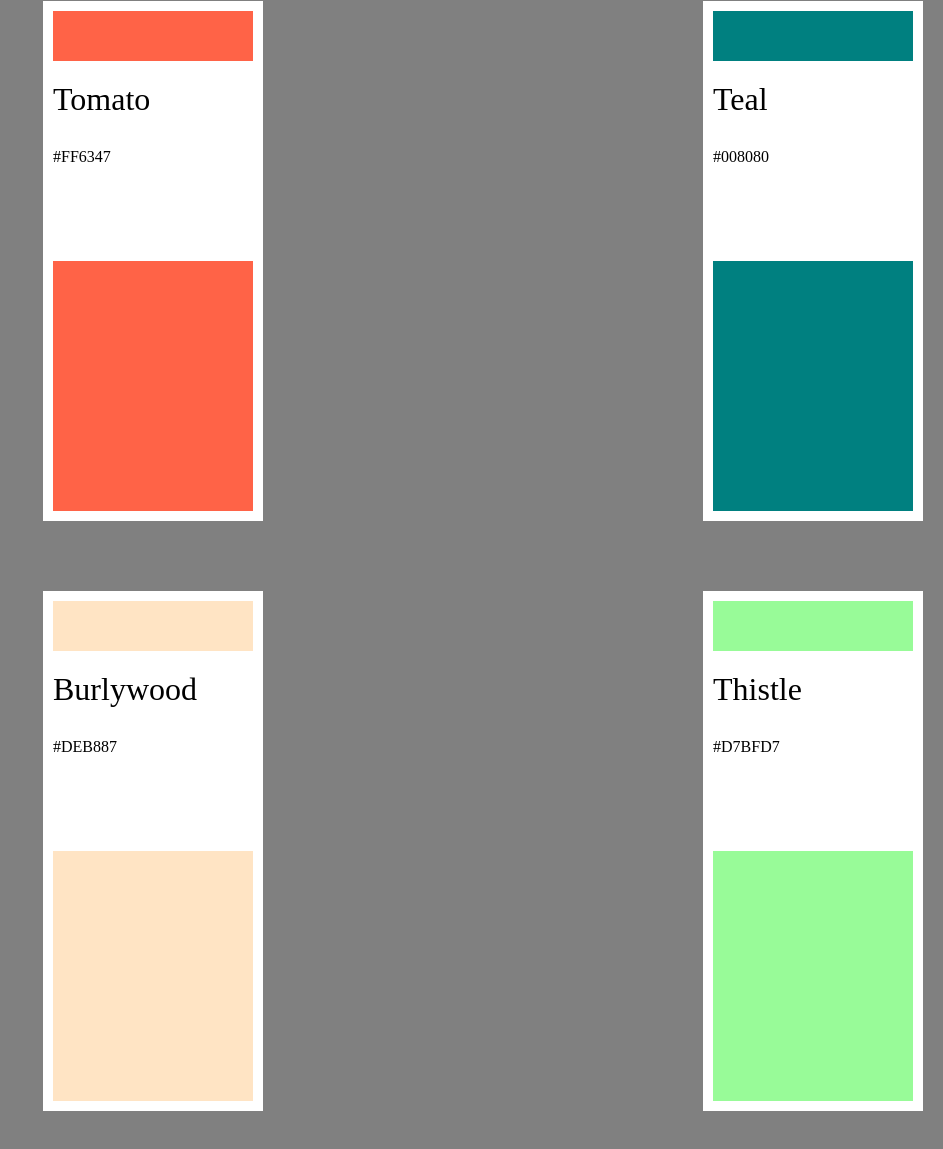
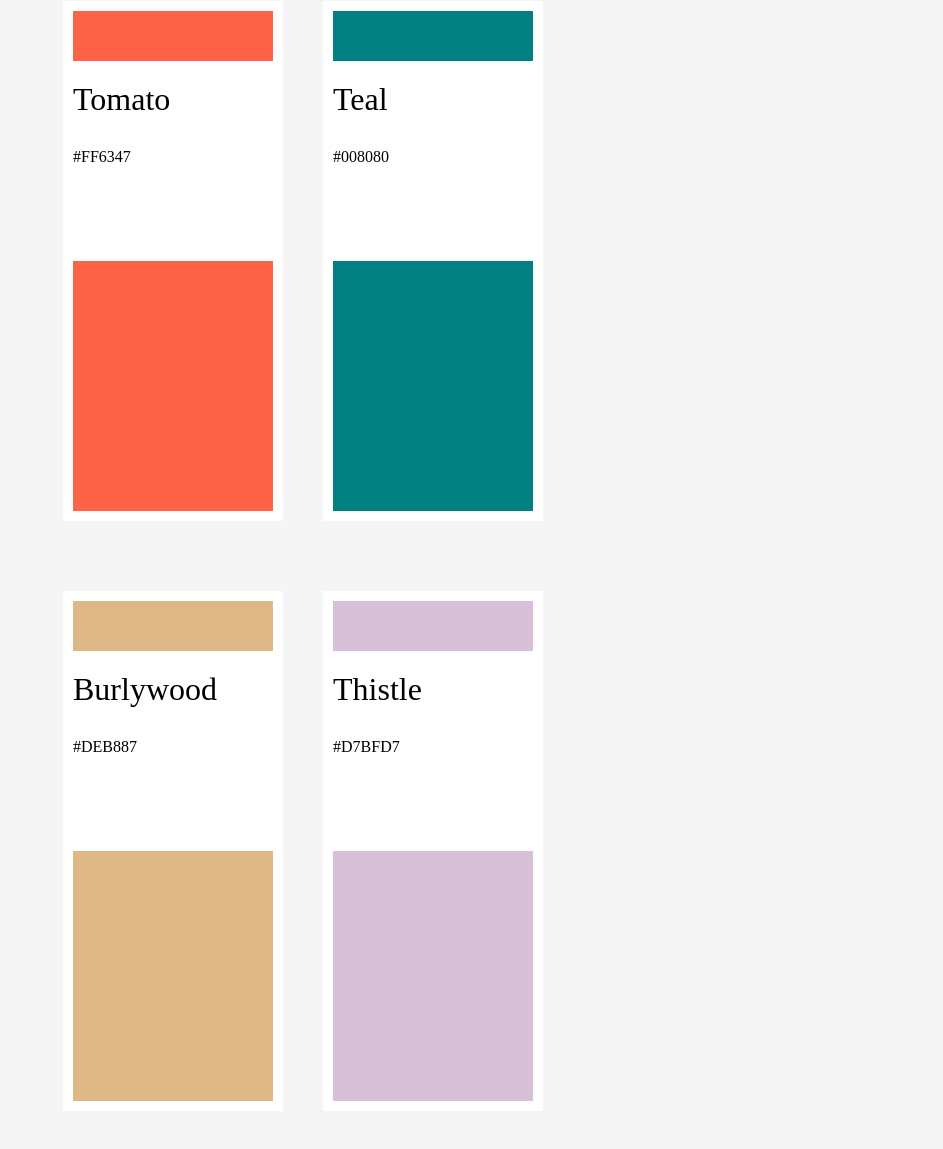
Before and after one commit to kwakdongmyoung/kokoa-clone, a plain HTML site: page challenage7.html in a window 1280 px wide. Shown: the part 139-1288 px from the top of the page, without its empty margins (337-1280 px from the left). Drawn offline with Linux system fonts and the light colour scheme.

Commit message:
realcomplete

```diff
--- a/challenage7.html
+++ b/challenage7.html
@@ -7,9 +7,9 @@
     <title>repl.it</title>
   </head>
   <body>
-    <div class="father"><h1>The Best Colors</h1></div>
+    <div class="arrange"><h1>The Best Colors</h1></div>
     <div class="arrange">
-      <div id="first">
+      <div class="background">
           <div id="firstmap"></div>
           <div>Tomato</div>
           <div>#FF6347</div>
@@ -22,8 +22,8 @@
           <div id="secondend"></div>
       </div>
     </div>
-    <div class="seting">
-      <div id="third">
+    <div class="arrange">
+      <div class="background">
         <div id="thirdmap"></div>
         <div>Burlywood</div>
         <div>#DEB887</div>
--- a/styles.css
+++ b/styles.css
@@ -1,33 +1,11 @@
 body {
-  background-color: gray;
+  background-color: #f5f5f5;
   height: 200vh;
   margin: 20px;
-}
-.father {
-  display: flex;
-  justify-content: center;
 }
 .arrange {
   display: flex;
   justify-content: center;
-}
-.seting {
-  display: flex;
-  justify-content: center;
-}
-#first {
-  background-color: white;
-  height: 500px;
-  width: 200px;
-  margin: 20px;
-  padding: 10px;
-  position: relative;
-  left: -150px;
-}
-#firstmap {
-  background-color: tomato;
-  height: 50px;
-  width: 200px;
 }
 div:nth-child(2) {
   font-size: 24pt;
@@ -39,12 +17,24 @@ div:nth-child(3) {
   position: relative;
   top: 50px;
 }
+.background {
+  background-color: white;
+  height: 500px;
+  width: 200px;
+  margin: 20px;
+  padding: 10px;
+}
+#firstmap {
+  background-color: tomato;
+  height: 50px;
+  width: 200px;
+}
 #firstend {
   background-color: tomato;
   height: 250px;
   width: 200px;
   position: absolute;
-  bottom: 10px;
+  bottom: 30px;
 }
 #second {
   background-color: white;
@@ -52,8 +42,7 @@ div:nth-child(3) {
   width: 200px;
   margin: 20px;
   padding: 10px;
-  position: absolute;
-  left: 1000px;
+  position: relative;
   top: 0px;
 }
 #secondmap {
@@ -68,26 +57,17 @@ div:nth-child(3) {
   position: absolute;
   bottom: 10px;
 }
-#third {
-  background-color: white;
-  height: 500px;
-  width: 200px;
-  margin: 20px;
-  padding: 10px;
-  position: relative;
-  left: -150px;
-}
 #thirdmap {
-  background-color: bisque;
+  background-color: #deb887;
   height: 50px;
   width: 200px;
 }
 #thirdend {
-  background-color: bisque;
+  background-color: #deb887;
   height: 250px;
   width: 200px;
   position: absolute;
-  bottom: 10px;
+  bottom: 30px;
 }
 #fourth {
   background-color: white;
@@ -95,17 +75,16 @@ div:nth-child(3) {
   width: 200px;
   margin: 20px;
   padding: 10px;
-  position: absolute;
-  left: 1000px;
+  position: relative;
   top: 0px;
 }
 #fourthmap {
-  background-color: palegreen;
+  background-color: #d7bfd7;
   height: 50px;
   width: 200px;
 }
 #fourthend {
-  background-color: palegreen;
+  background-color: #d7bfd7;
   height: 250px;
   width: 200px;
   position: absolute;
```
